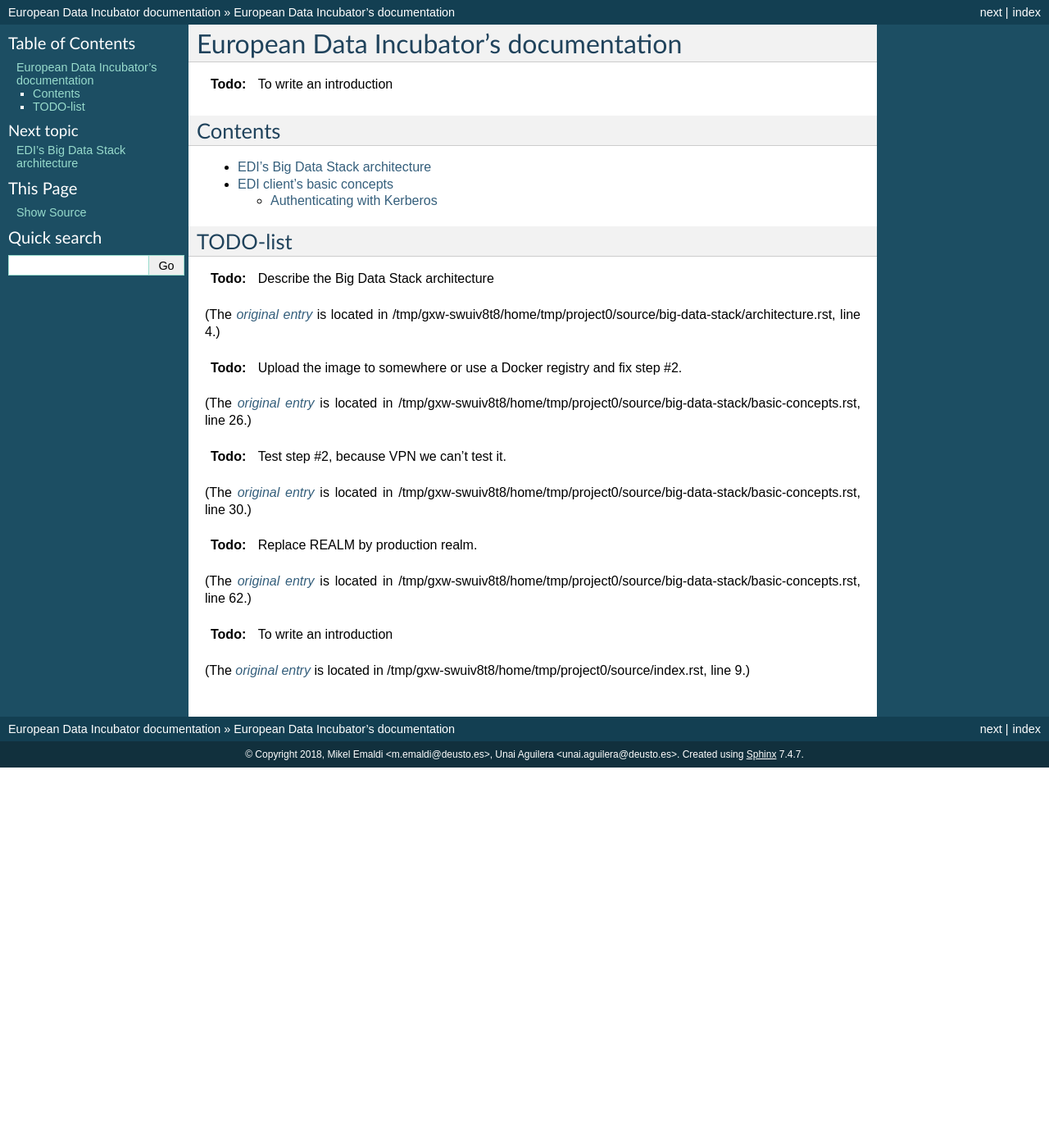
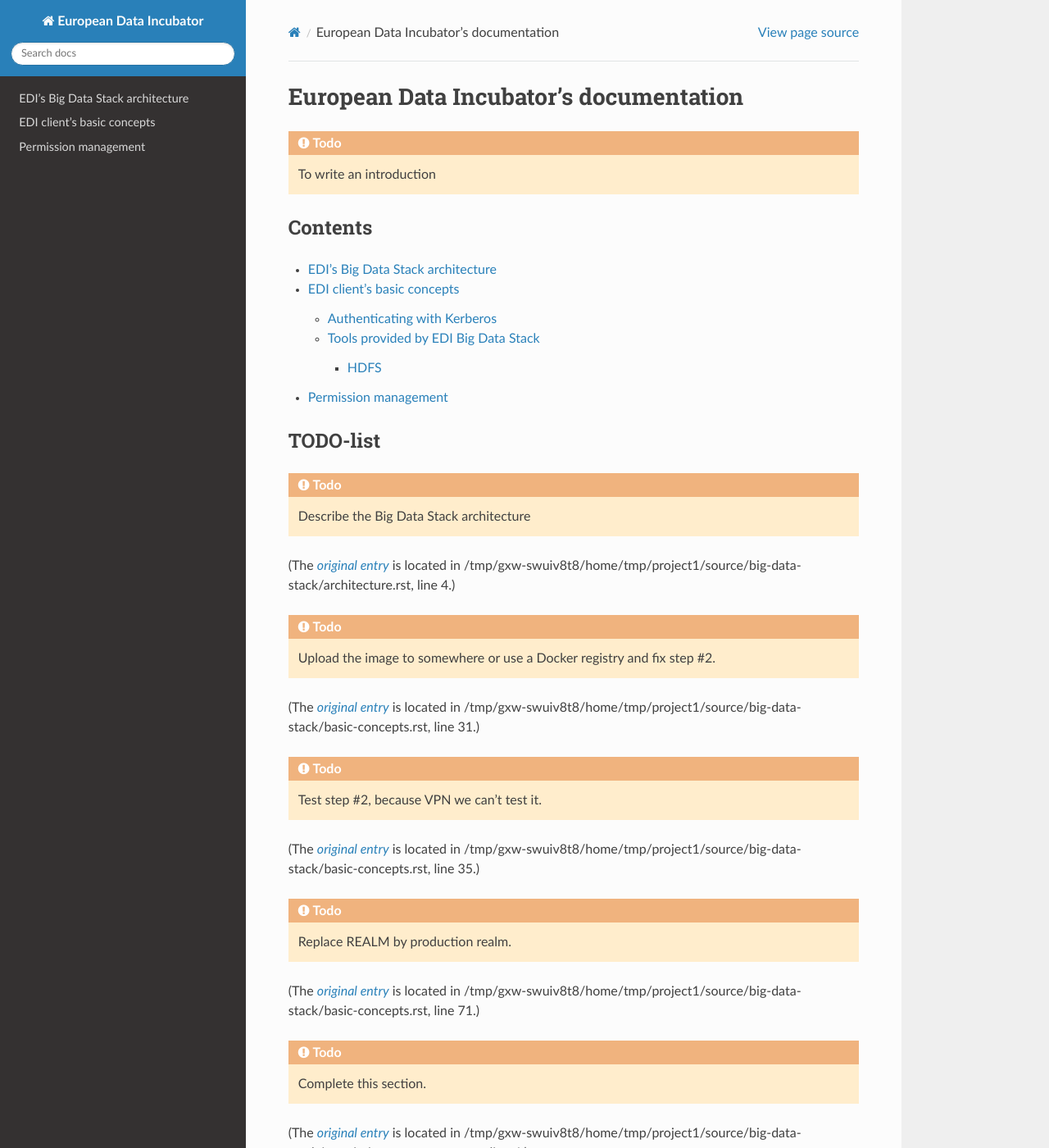
Before and after one commit to edincubator/edi-doc, a Sphinx documentation site: the page built from source/index.rst, in a window 1280 px wide and 1400 px high. Shown: the whole window at 82% size. Built offline with Sphinx 7.4.7 and the Read the Docs theme 2.0.0, drawn with Linux system fonts in a browser that asks for light colours; some of the changed lines change nothing that is shown; some of the changed text lies outside the part shown.

Commit message:
Describing HDFS

```diff
--- a/source/big-data-stack/basic-concepts.rst
+++ b/source/big-data-stack/basic-concepts.rst
@@ -23,6 +23,11 @@
 `-v` param creates a Docker volume mounted at `/workdir` inside the container,
 from which you can access to your files.
 
+.. note::
+
+  We differentiate commands launched from the host machine using `$` symbol and
+  commands launched from inside the Docker container using `#` symbol.
+
 .. todo::
 
   Upload the image to somewhere or use a Docker registry and fix step #2.
@@ -30,6 +35,8 @@
 .. todo::
 
   Test step #2, because VPN we can't test it.
+
+.. _authenticating-with-kerberos:
 
 Authenticating with Kerberos
 ----------------------------
@@ -58,7 +65,23 @@
   Valid starting     Expires            Service principal
   04/12/18 09:53:28  04/13/18 09:53:28  krbtgt/<REALM>@<REALM>
 
+Once you have a valid ticket, you can work at EDI Big Data Stack until the
+ticket expires. If the ticket expires, you must execute again `kinit` command.
 
 .. todo::
 
   Replace REALM by production realm.
+
+Tools provided by EDI Big Data Stack
+------------------------------------
+
+For illustrating the different tools provided by EDI Big Data Stack this
+documentations follows a workflow using the
+`Yelp Dataset from Kaggle <https://www.kaggle.com/yelp-dataset/yelp-dataset>`_.
+We recommend following proposed workflow from beggining to the end for getting
+a global view of tools provided by EDI Big Data Stack.
+
+.. toctree::
+   :maxdepth: 2
+
+   tools/hdfs
--- /dev/null
+++ b/source/big-data-stack/permission-management.rst
@@ -0,0 +1,8 @@
+.. _permision-management:
+
+Permission management
+=====================
+
+.. todo::
+
+  Complete this section.
--- /dev/null
+++ b/source/big-data-stack/tools/hdfs.rst
@@ -0,0 +1,66 @@
+HDFS
+====
+
+Hadoop Distributed File System (HDFS) is the de-facto file system used at
+Hadoop environments, and is the one available at EDI Big Data Stack.
+At this guide, we explain how to load the
+`Yelp Dataset from Kaggle <https://www.kaggle.com/yelp-dataset/yelp-dataset>`_
+at EDI Big Data Stack.
+
+.. warning::
+
+  Remember that for interacting with EDI Big Data Stack you must be
+  authenticated at the system using `kinit` command. For more information, read
+  the documentation at :ref:`authenticating-with-kerberos`.
+
+
+At first you must download the
+`Yelp Dataset from Kaggle <https://www.kaggle.com/yelp-dataset/yelp-dataset>`_
+and uncompress it to your working directory.
+
+.. code-block :: console
+
+  $ cd <workdir>
+  $ unzip yelp-dataset.zip
+  Archive:  yelp-dataset.zip
+  inflating: yelp_business.csv
+  inflating: yelp_checkin.csv
+  inflating: Dataset_Challenge_Dataset_Agreement.pdf
+  inflating: yelp_tip.csv
+  inflating: yelp_business_attributes.csv
+  inflating: yelp_review.csv
+  inflating: yelp_user.csv
+  inflating: yelp_business_hours.csv
+
+**From inside the Docker container**, you can copy those files to your HDFS workspace.
+Every selected team at EDI has its own workspace at /user/<username> directory.
+
+.. code-block :: console
+
+  # cd /workdir
+  # hdfs dfs -mkdir /user/mikel/samples
+  # hdfs dfs -put *.csv /mikel/<username>/samples/
+  # hdfs dfs -ls /user/mikel/samples
+  Found 7 items
+  -rw-------   3 mikel mikel   31760674 2018-04-12 12:07 /user/mikel/samples/yelp_business.csv
+  -rw-------   3 mikel mikel   41377121 2018-04-12 12:07 /user/mikel/samples/yelp_business_attributes.csv
+  -rw-------   3 mikel mikel   13866351 2018-04-12 12:07 /user/mikel/samples/yelp_business_hours.csv
+  -rw-------   3 mikel mikel  135964892 2018-04-12 12:07 /user/mikel/samples/yelp_checkin.csv
+  -rw-------   3 mikel mikel 3791120545 2018-04-12 12:09 /user/mikel/samples/yelp_review.csv
+  -rw-------   3 mikel mikel  148085910 2018-04-12 12:09 /user/mikel/samples/yelp_tip.csv
+  -rw-------   3 mikel mikel 1363176944 2018-04-12 12:10 /user/mikel/samples/yelp_user.csv
+
+
+As you can see, the command for manipulating files and directories at HDFS is
+`hdfs dfs`. You can get a complete overview of all operations provided by this
+command at `Apache Hadoop File System Shell Guide <https://hadoop.apache.org/docs/r2.7.3/hadoop-project-dist/hadoop-common/FileSystemShell.html>`_.
+
+.. warning::
+
+  EDI Big Data Stack leverages all permissions in
+  `Apache Ranger <https://ranger.apache.org/>`_. For avoiding conflicts, don't
+  modify file permissions manually using `hdfs -dfs -chmod` or
+  `hdfs -dfs -chown` commands.
+
+  You can find more information about permission management in EDI Big Data
+  Stack at :ref:`permision-management`.
--- a/source/conf.py
+++ b/source/conf.py
@@ -75,7 +75,7 @@
 # The theme to use for HTML and HTML Help pages.  See the documentation for
 # a list of builtin themes.
 #
-html_theme = 'classic'
+html_theme = 'sphinx_rtd_theme'
 
 # Theme options are theme-specific and customize the look and feel of a theme
 # further.  For a list of options available for each theme, see the
--- a/source/index.rst
+++ b/source/index.rst
@@ -14,10 +14,11 @@
 --------
 
 .. toctree::
-   :maxdepth: 2
+   :maxdepth: 3
 
    big-data-stack/architecture
    big-data-stack/basic-concepts
+   big-data-stack/permission-management
 
 
 TODO-list
```
